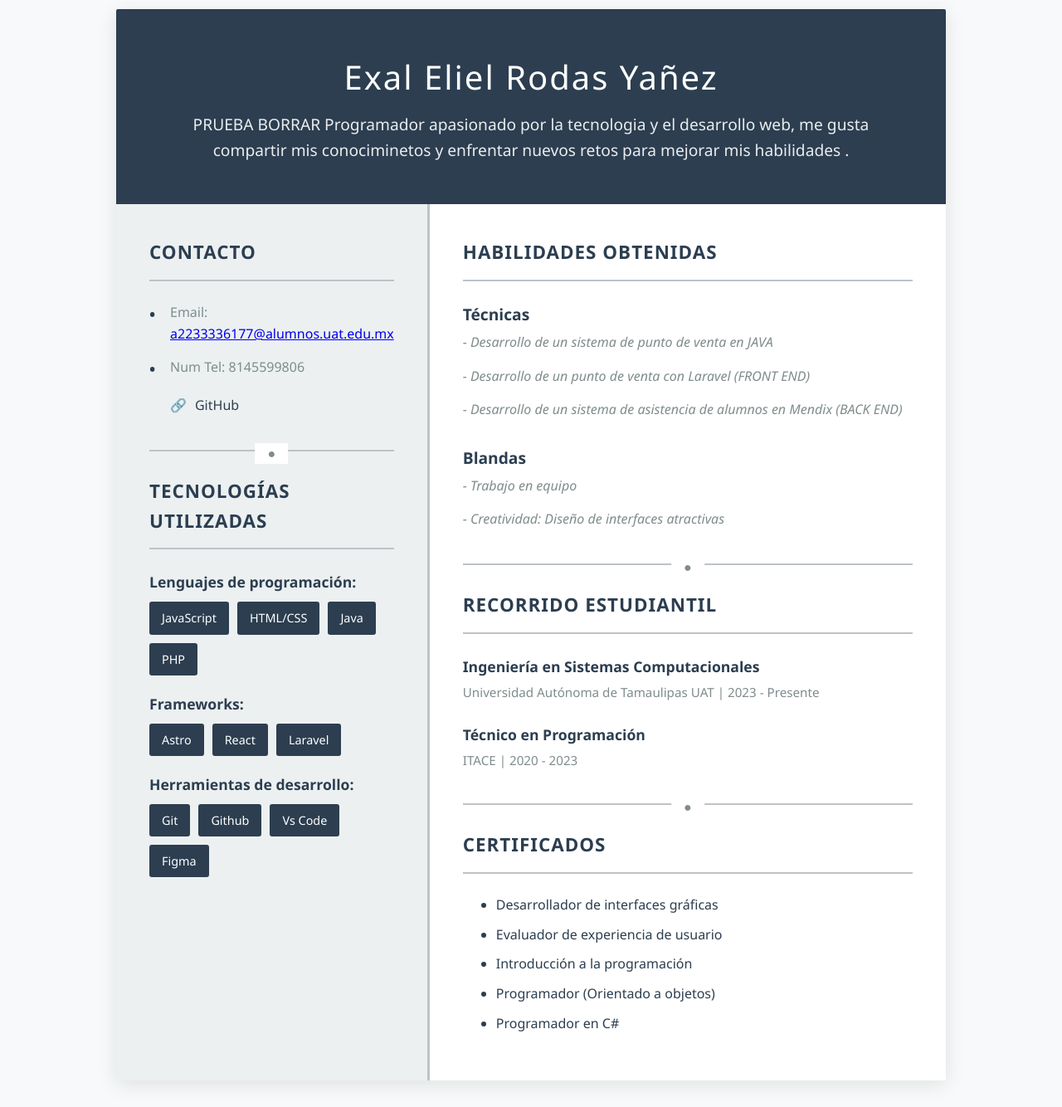
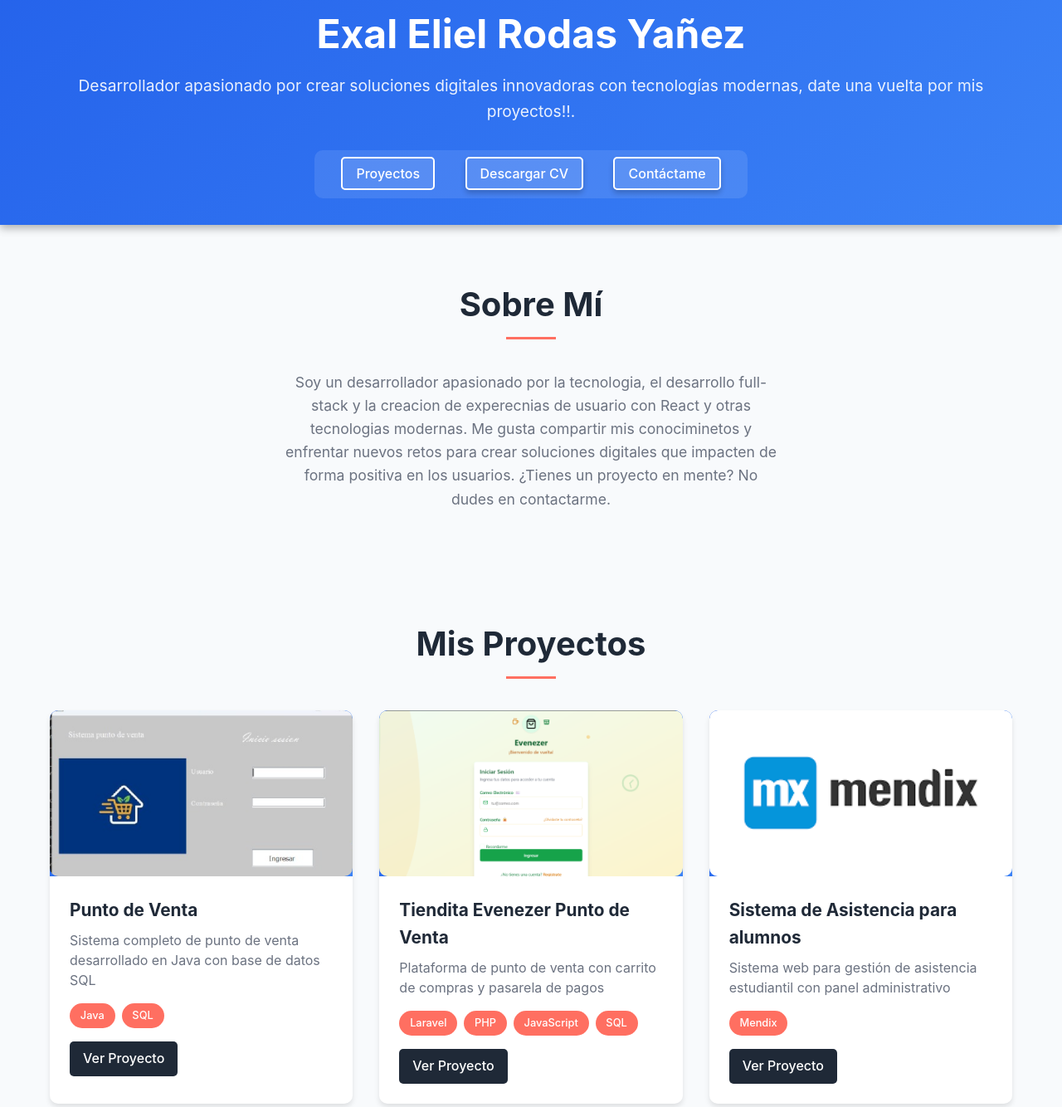
Before and after one commit to Eery1/Eery1.github.io, an Astro site: page / in a window 1280 px wide. Shown: the part 29-1363 px from the top of the page at 83% size. Built offline with nearby package versions, Linux system fonts and the light colour scheme; Astro itself is replaced by a stand-in of ours.

Commit message:
Portafolio

```diff
--- a/src/pages/index.astro
+++ b/src/pages/index.astro
@@ -1,427 +1,440 @@
 ---
 const nombre = "Exal Eliel Rodas Yañez";
+const bio = "Desarrollador apasionado por crear soluciones digitales innovadoras con tecnologías modernas, date una vuelta por mis proyectos!!.";
+const proyectos = [
+  {
+    titulo: "Punto de Venta",
+    descripcion: "Sistema completo de punto de venta desarrollado en Java con base de datos SQL",
+    tecnologias: ["Java", "SQL"],
+    imagen: "/images/PJava.png",
+    enlace: "https://github.com/Eery1/Punto_venta_java.git"
+  },
+  {
+    titulo: "Tiendita Evenezer Punto de Venta",
+    descripcion: "Plataforma de punto de venta con carrito de compras y pasarela de pagos",
+    tecnologias: ["Laravel", "PHP", "JavaScript", "SQL"],
+    imagen: "/images/PLaravel.png",
+    enlace: "https://github.com/Hazielgmz/laravel-puntodeventa.git"
+  },
+  {
+    titulo: "Sistema de Asistencia para alumnos",
+    descripcion: "Sistema web para gestión de asistencia estudiantil con panel administrativo",
+    tecnologias: ["Mendix"],
+    imagen: "/images/mendix.png",
+    enlace: "#"
+  }
+];
 
+const contacto = [
+  {
+    nombre: "WhatsApp",
+    enlace: "https://wa.me/+528335341239",
+    icono:  "/images/LW.svg"
+  },
+  {
+    nombre: "GitHub",
+    enlace: "https://github.com/Eery1",
+    icono: "/images/LGH.svg"
+  },
+  {
+    nombre: "Correo",
+    enlace: "mailto:a2233336177@alumnos.edu.mx",
+    icono: "/images/LG.svg"
+  },
+
+    {
+        nombre: "Facebook",
+        enlace: "https://www.facebook.com/exaleliel.rodasyanez",
+        icono: "/images/LF.svg"
+    }
+];
 ---
 <!DOCTYPE html>
 <html lang="es">
 <head>
     <meta charset="UTF-8">
     <meta name="viewport" content="width=device-width, initial-scale=1.0">
-    <title>CV Profesional - {nombre}</title>
+    <title>Portafolio - {nombre}</title>
     <style>
         :root {
-            --color-dark: #2c3e50;
-            --color-gray: #7f8c8d;
-            --color-light: #ecf0f1;
-            --color-accent: #34495e;
-            --color-border: #bdc3c7;
+            --color-primary: #2563eb;
+            --color-secondary: #3b82f6;
+            --color-dark: #1f2937;
+            --color-light: #f8fafc;
+            --color-gray: #6b7280;
+            --color-border: #e5e7eb;
+            --color-accent: #10b981;
+            --color-highlight: #ff6f61;
+        }
+
+        * {
+            margin: 0;
+            padding: 0;
+            box-sizing: border-box;
         }
 
         body {
-            background: #f8f9fa;
-            margin: 0;
-            padding: 40px 20px;
-            font-family: 'Segoe UI', 'Helvetica', 'Arial', sans-serif;
+            font-family: 'Inter', 'Segoe UI', sans-serif;
+            line-height: 1.6;
             color: var(--color-dark);
-            line-height: 1.6;
+            background: var(--color-light);
         }
 
-        .cv-container {
-            max-width: 1000px;
+        .container {
+            max-width: 1200px;
             margin: 0 auto;
-            background: white;
-            box-shadow: 0 5px 25px rgba(0, 0, 0, 0.1);
-            border-radius: 2px;
-            overflow: hidden;
+            padding: 0 20px;
         }
 
+        /* Animaciones generales */
+        .fade-in {
+            opacity: 0;
+            transform: translateY(40px);
+            animation: fadeIn 1.5s ease forwards;
+        }
+
+        @keyframes fadeIn {
+            to {
+                opacity: 1;
+                transform: translateY(0);
+            }
+        }
+
+        /* Header */
         .header {
-            background: var(--color-dark);
+            background: linear-gradient(135deg, var(--color-primary), var(--color-secondary));
             color: white;
-            padding: 50px;
+            padding: 2rem 0;
             text-align: center;
+            animation: fadeIn 1.5s ease forwards;
+            box-shadow: 0 4px 10px rgba(0, 0, 0, 0.3);
         }
 
         .header h1 {
-            margin: 0;
-            font-size: 2.5rem;
-            font-weight: 300;
-            letter-spacing: 2px;
+            font-size: 3rem;
+            font-weight: 700;
+            margin-bottom: 0.5rem;
         }
 
         .header p {
-            margin: 10px 0 0 0;
             font-size: 1.2rem;
             opacity: 0.9;
-            font-weight: 300;
+            margin-bottom: 1rem;
         }
 
-        .content {
-            display: flex;
+        .nav {
+            background: rgba(255, 255, 255, 0.1);
+            padding: 1rem;
+            border-radius: 10px;
+            margin-top: 1rem;
+            display: inline-block;
         }
 
-        .sidebar {
-            width: 35%;
-            background: var(--color-light);
-            padding: 40px;
-            border-right: 3px solid var(--color-border);
+        .nav a {
+            color: white;
+            text-decoration: none;
+            margin: 0 1rem;
+            font-weight: 500;
+            transition: opacity 0.3s, transform 0.3s;
+            padding: 0.5rem 1rem;
+            border: 2px solid white;
+            border-radius: 5px;
+            background: rgba(255, 255, 255, 0.1);
         }
 
-        .main-content {
-            width: 65%;
-            padding: 40px;
+        .nav a:hover {
+            opacity: 0.8;
+            transform: scale(1.1);
+            background: var(--color-accent);
+            color: white;
+            border-color: var(--color-accent);
         }
 
-        .section {
-            margin-bottom: 40px;
+        .cv-button {
+            background: var(--color-accent);
+            color: white;
+            padding: 0.5rem 1rem;
+            border-radius: 5px;
+            text-decoration: none;
+            font-weight: 500;
+            transition: background 0.3s, transform 0.3s;
+            box-shadow: 0 4px 6px rgba(0, 0, 0, 0.2);
         }
 
-        .section:last-child {
-            margin-bottom: 0;
+        .cv-button:hover {
+            background: var(--color-highlight);
+            transform: scale(1.1);
+            box-shadow: 0 6px 12px rgba(0, 0, 0, 0.3);
+        }
+
+        /* Sections */
+        .section {
+            padding: 4rem 0;
+            animation: fadeIn 1.5s ease forwards;
         }
 
         .section-title {
+            text-align: center;
+            font-size: 2.5rem;
+            margin-bottom: 3rem;
             color: var(--color-dark);
-            font-size: 1.4rem;
-            font-weight: 600;
-            margin: 0 0 25px 0;
-            padding-bottom: 15px;
-            border-bottom: 2px solid var(--color-border);
-            text-transform: uppercase;
-            letter-spacing: 1px;
-        }
-
-        .divider {
-            height: 2px;
-            background: var(--color-border);
-            margin: 30px 0;
             position: relative;
         }
 
-        .divider::after {
-            content: "●";
+        .section-title::after {
+            content: "";
             position: absolute;
-            top: -8px;
+            bottom: -10px;
             left: 50%;
             transform: translateX(-50%);
-            background: white;
-            padding: 0 15px;
-            color: var(--color-gray);
-            font-size: 1rem;
+            width: 60px;
+            height: 3px;
+            background: var(--color-highlight);
         }
 
-        .contact-info {
-            list-style: none;
-            padding: 0;
-            margin: 0;
-        }
-
-        .contact-info li {
-            margin: 15px 0;
-            padding-left: 25px;
-            position: relative;
+        /* About */
+        .about {
+            text-align: center;
+            max-width: 600px;
+            margin: 0 auto;
+            font-size: 1.1rem;
             color: var(--color-gray);
         }
 
-        .contact-info li::before {
-            content: "•";
-            color: var(--color-dark);
-            position: absolute;
-            left: 0;
-            font-weight: bold;
-            font-size: 1.2rem;
+        /* Projects */
+        .projects-grid {
+            display: grid;
+            grid-template-columns: repeat(auto-fit, minmax(300px, 1fr));
+            gap: 2rem;
+            margin-top: 2rem;
         }
 
-        .social-links {
-            list-style: none;
-            padding: 0;
-            margin: 20px 0 0 0;
+        .project-card {
+            background: white;
+            border-radius: 10px;
+            overflow: hidden;
+            box-shadow: 0 4px 6px rgba(0, 0, 0, 0.1);
+            transition: transform 0.3s, box-shadow 0.3s;
+            animation: fadeIn 1.5s ease forwards;
         }
 
-        .social-links li {
-            margin: 12px 0;
-            padding-left: 25px;
-            position: relative;
+        .contact-links {
+            display: flex;
+            justify-content: center;
+            gap: 1.5rem; /* Espaciado entre los logos */
+            margin-top: 2rem;
         }
 
-        .social-links a {
-            color: var(--color-dark);
-            text-decoration: none;
+        .contact-link {
             display: flex;
             align-items: center;
-            gap: 10px;
-            transition: color 0.3s ease;
+            justify-content: center;
+            width: 64px;
+            height: 64px;
+            border-radius: 50%;
+            background: var(--color-light);
+            box-shadow: 0 4px 6px rgba(0, 0, 0, 0.1);
+            transition: transform 0.3s, box-shadow 0.3s;
         }
 
-        .social-links a:hover {
-            color: var(--color-accent);
+        .contact-link:hover {
+            transform: scale(1.1);
+            box-shadow: 0 6px 12px rgba(0, 0, 0, 0.2);
         }
 
-        .social-links a::before {
-            content: "🔗";
-            font-size: 1rem;
+        .project-card:hover {
+            transform: translateY(-10px);
+            box-shadow: 0 10px 25px rgba(0, 0, 0, 0.2);
+        }
+        .contact-button {
+            background: var(--color-secondary);
+            color: white;
+            padding: 0.5rem 1rem;
+            border-radius: 5px;
+            text-decoration: none;
+            font-weight: 500;
+            transition: background 0.3s, transform 0.3s;
+            box-shadow: 0 4px 6px rgba(0, 0, 0, 0.2);
         }
 
-        .skills {
+        .contact-button:hover {
+            background: var(--color-accent);
+            transform: scale(1.1);
+            box-shadow: 0 6px 12px rgba(0, 0, 0, 0.3);
+        }
+        .project-image {
+            width: 100%;
+            height: 200px;
+            background: linear-gradient(135deg, var(--color-primary), var(--color-secondary));
+            display: flex;
+            align-items: center;
+            justify-content: center;
+            color: white;
+            font-size: 3rem;
+        }
+
+        .project-content {
+            padding: 1.5rem;
+        }
+
+        .project-title {
+            font-size: 1.3rem;
+            margin-bottom: 0.5rem;
+            color: var(--color-dark);
+        }
+
+        .project-description {
+            color: var(--color-gray);
+            margin-bottom: 1rem;
+            line-height: 1.5;
+        }
+
+        .project-tech {
             display: flex;
             flex-wrap: wrap;
-            gap: 10px;
-            margin-bottom: 20px;
+            gap: 0.5rem;
+            margin-bottom: 1rem;
         }
 
-        .skill {
-            background: var(--color-dark);
+        .tech-tag {
+            background: var(--color-highlight);
             color: white;
-            padding: 8px 15px;
-            border-radius: 3px;
-            font-size: 0.9rem;
+            padding: 0.3rem 0.8rem;
+            border-radius: 20px;
+            font-size: 0.8rem;
             font-weight: 500;
         }
 
-        .experience {
-            margin-bottom: 30px;
+        .project-link {
+            display: inline-block;
+            background: var(--color-dark);
+            color: white;
+            padding: 0.5rem 1rem;
+            border-radius: 5px;
+            text-decoration: none;
+            font-weight: 500;
+            transition: background 0.3s, transform 0.3s;
         }
 
-        .experience:last-child {
-            margin-bottom: 0;
+        .project-link:hover {
+            background: var(--color-highlight);
+            transform: scale(1.1);
         }
 
-        .experience-title {
-            font-size: 1.2rem;
-            font-weight: 600;
-            color: var(--color-dark);
-            margin: 0 0 5px 0;
+        /* Footer */
+        .footer {
+            background: var(--color-dark);
+            color: white;
+            text-align: center;
+            padding: 2rem 0;
+            margin-top: 2rem;
+            animation: fadeIn 1.5s ease forwards;
+            box-shadow: 0 -4px 10px rgba(0, 0, 0, 0.3);
         }
-
-        .experience-subtitle {
-            color: var(--color-gray);
-            font-size: 1rem;
-            margin: 0 0 15px 0;
-            font-style: italic;
-        }
-
-        .experience-description {
-            color: var(--color-gray);
-            margin: 0;
-            line-height: 1.6;
-        }
-
-        .education {
-            margin-bottom: 25px;
-        }
-
-        .education:last-child {
-            margin-bottom: 0;
-        }
-
-        .education-title {
-            font-size: 1.1rem;
-            font-weight: 600;
-            color: var(--color-dark);
-            margin: 0 0 5px 0;
-        }
-
-        .education-details {
-            color: var(--color-gray);
-            font-size: 0.95rem;
-            margin: 0;
-        }
-
-        .about {
-            color: var(--color-gray);
-            line-height: 1.8;
-            margin: 0;
-        }
-
-        .about + .about {
-            margin-top: 15px;
-        }
-
-        .skill-category {
-            margin-bottom: 20px;
-        }
-
-        .skill-category h4 {
-            font-size: 1.1rem;
-            color: var(--color-dark);
-            margin: 0 0 10px 0;
-            font-weight: 600;
-        }
-
-
-        .certificados a {
-            color: var(--color-dark);
-            text-decoration: none;
-            font-weight: 500;
-            transition: color 0.3s ease;
-        }
-
-        .certificados a:hover {
-            color: var(--color-accent);
-        }
-
-        .certificados li {
-            margin: 10px 0;
-        }
-
 
         /* Responsive */
         @media (max-width: 768px) {
-            .content {
-                flex-direction: column;
-            }
-
-            .sidebar, .main-content {
-                width: 100%;
-            }
-
-            .sidebar {
-                border-right: none;
-                border-bottom: 3px solid var(--color-border);
-            }
-
-            .header {
-                padding: 30px 20px;
-            }
-
             .header h1 {
                 font-size: 2rem;
             }
-        }
 
-        /* Print styles */
-        @media print {
-            body {
-                background: white;
-                padding: 0;
+            .nav {
+                display: flex;
+                flex-direction: column;
+                gap: 0.5rem;
             }
 
-            .cv-container {
-                box-shadow: none;
+            .projects-grid {
+                grid-template-columns: 1fr;
             }
 
-            .social-links a::before {
-                content: "";
+            .contact-links {
+                flex-direction: column;
+                align-items: center;
             }
+
+            .contact-link {
+                width: 200px;
+            }
+
         }
     </style>
 </head>
 <body>
-    <div class="cv-container">
-        <div class="header">
+    <!-- Header -->
+    <header class="header fade-in">
+        <div class="container">
             <h1>{nombre}</h1>
+            <p>{bio}</p>
+            <nav class="nav">
+                <a href="#proyectos">Proyectos</a>
+                <a href="/cv/cv.pdf" target="_blank" class="cv-button">Descargar CV</a>
+                <a href="#contacto" class="cv-button">Contáctame</a>
+            </nav>
+        </div>
+    </header>
 
-            <p>PRUEBA BORRAR Programador apasionado por la tecnologia y el desarrollo web,
-                me gusta compartir mis conociminetos y enfrentar nuevos
-                retos para mejorar mis habilidades .</p>
-
+    <!-- About Section -->
+    <section class="section fade-in">
+        <div class="container">
+            <h2 class="section-title">Sobre Mí</h2>
+            <p class="about">
+               Soy un desarrollador apasionado por la tecnologia, el desarrollo full-stack
+               y la creacion de experecnias de usuario con React y otras tecnologias modernas.
+               Me gusta compartir mis conociminetos y enfrentar nuevos
+               retos para crear soluciones digitales que impacten de forma positiva
+               en los usuarios.
+               ¿Tienes un proyecto en mente? No dudes en contactarme.
+            </p>
 
         </div>
+    </section>
 
-        <div class="content">
-            <div class="sidebar">
-                <div class="section">
-                    <h3 class="section-title">Contacto</h3>
-                    <ul class="contact-info">
-
-                        <li>Email: <a href="mailto:a2233336177@alumnos.uat.edu.mx">a2233336177@alumnos.uat.edu.mx</a></li>
-                        <li>Num Tel: 8145599806</li>
-                    </ul>
-
-                    <ul class="social-links">
-                        <li>
-                            <a href="https://github.com/Eery1" target="_blank" rel="noopener noreferrer">
-                                GitHub
-                            </a>
-                        </li>
-                    </ul>
-                </div>
-
-                <div class="divider"></div>
-
-                <div class="section">
-                    <h3 class="section-title">Tecnologías utilizadas</h3>
-
-                    <div class="skill-category">
-                        <h4>Lenguajes de programación:</h4>
-                        <div class="skills">
-                            <span class="skill">JavaScript</span>
-                            <span class="skill">HTML/CSS</span>
-                            <span class="skill">Java</span>
-                            <span class="skill">PHP</span>
+    <!-- Projects Section -->
+    <section id="proyectos" class="section fade-in">
+        <div class="container">
+            <h2 class="section-title">Mis Proyectos</h2>
+            <div class="projects-grid">
+                {proyectos.map(proyecto => (
+                    <div class="project-card">
+                        <div class="project-image">
+                            <img src={proyecto.imagen} alt={proyecto.titulo} style="width: 100%; height: 100%; object-fit: cover; border-radius: 10px;">
+                        </div>
+                        <div class="project-content">
+                            <h3 class="project-title">{proyecto.titulo}</h3>
+                            <p class="project-description">{proyecto.descripcion}</p>
+                            <div class="project-tech">
+                                {proyecto.tecnologias.map(tech => (
+                                    <span class="tech-tag">{tech}</span>
+                                ))}
+                            </div>
+                            <a href={proyecto.enlace} class="project-link">Ver Proyecto</a>
                         </div>
                     </div>
-
-                    <div class="skill-category">
-                        <h4>Frameworks:</h4>
-                        <div class="skills">
-                            <span class="skill">Astro</span>
-                            <span class="skill">React</span>
-                            <span class="skill">Laravel</span>
-                        </div>
-                    </div>
-
-                    <div class="skill-category">
-                        <h4>Herramientas de desarrollo:</h4>
-                        <div class="skills">
-                            <span class="skill">Git</span>
-                            <span class="skill">Github</span>
-                            <span class="skill">Vs Code</span>
-                            <span class="skill">Figma</span>
-                        </div>
-                    </div>
-                </div>
-
-            </div>
-
-            <div class="main-content">
-                <div class="section">
-                    <h3 class="section-title">Habilidades obtenidas</h3>
-
-                    <div class="experience">
-                        <h4 class="experience-title">Técnicas</h4>
-                        <p class="experience-subtitle">- Desarrollo de un sistema de punto de venta en JAVA</p>
-                        <p class="experience-subtitle">- Desarrollo de un punto de venta con Laravel (FRONT END)</p>
-                        <p class="experience-subtitle">- Desarrollo de un sistema de asistencia de alumnos en Mendix (BACK END)</p>
-                    </div>
-
-                    <div class="experience">
-                        <h4 class="experience-title">Blandas</h4>
-                        <p class="experience-subtitle">- Trabajo en equipo</p>
-                        <p class="experience-subtitle">- Creatividad: Diseño de interfaces atractivas</p>
-                    </div>
-                </div>
-
-                <div class="divider"></div>
-
-                <div class="section">
-                    <h3 class="section-title">Recorrido estudiantil</h3>
-
-                    <div class="education">
-                        <h4 class="education-title">Ingeniería en Sistemas Computacionales</h4>
-                        <p class="education-details">Universidad Autónoma de Tamaulipas UAT | 2023 - Presente</p>
-                    </div>
-
-                    <div class="education">
-                        <h4 class="education-title">Técnico en Programación</h4>
-                        <p class="education-details">ITACE | 2020 - 2023</p>
-                    </div>
-                </div>
-
-                <div class="divider"></div>
-
-                <div class="section certificados">
-                    <h3 class="section-title">Certificados</h3>
-                    <ul>
-                        <li><a href="/certificados/Desarrollador de interfaces graficas.pdf" target="_blank" rel="noopener noreferrer">Desarrollador de interfaces gráficas</a></li>
-                        <li><a href="/certificados/Evaluador de experiencia de usuario.pdf" target="_blank" rel="noopener noreferrer">Evaluador de experiencia de usuario</a></li>
-                        <li><a href="/certificados/Introduccion a la programacion.pdf" target="_blank" rel="noopener noreferrer">Introducción a la programación</a></li>
-                        <li><a href="/certificados/Programador (Orientado a objetos).pdf" target="_blank" rel="noopener noreferrer">Programador (Orientado a objetos)</a></li>
-                        <li><a href="/certificados/Programador en c#.pdf" target="_blank" rel="noopener noreferrer">Programador en C#</a></li>
-                    </ul>
-                </div>
+                ))}
             </div>
         </div>
+    </section>
+
+    <!-- Contact Section -->
+<section id="contacto" class="section fade-in"> <!-- Sección de contacto -->
+    <div class="container">
+        <h2 class="section-title">Contactame en:</h2>
+        <div class="contact-links">
+            {contacto.map(contacto => (
+                <a href={contacto.enlace} target="_blank" class="contact-link">
+                    <img src={contacto.icono} alt={contacto.nombre} width="48" height="48" />
+                </a>
+            ))}
+        </div>
     </div>
+</section>
+
+    <!-- Footer -->
+    <footer class="footer fade-in">
+        <div class="container">
+            <p>&copy; 2025 EERY. Todos los derechos reservados.</p>
+        </div>
+    </footer>
 </body>
 </html>
```
Also changed, not shown: public/images/LF.svg (added), public/images/LG.svg (added), public/images/LGH.svg (added), public/images/LW.svg (added), public/images/PJava.png (added), public/images/PLaravel.png (added), public/images/mendix.png (added), 1 other file.
